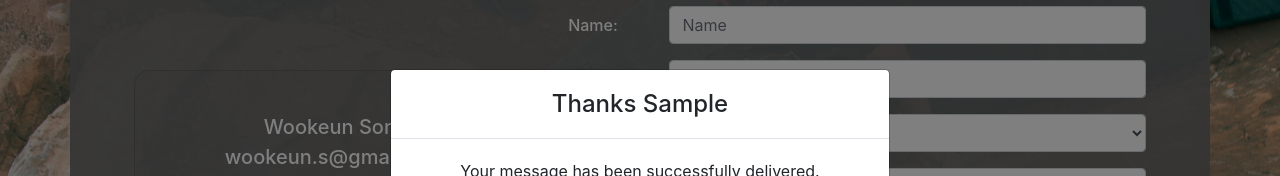
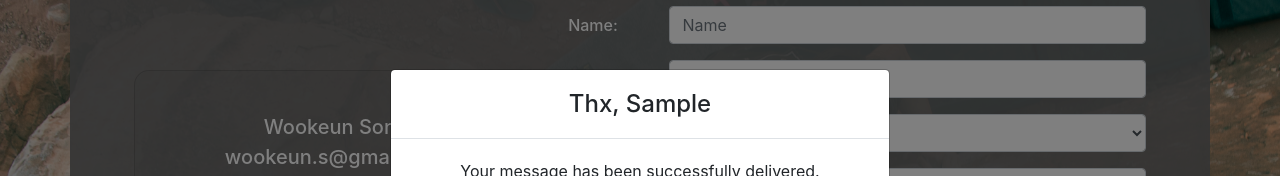
Before and after one commit to Bigg-O/Portfolio_Website, a React (Create React App) app: page /#/Contact in a window 1280 px wide. Both pictures are taken after typing "Sample", "name@example.com", "Sample" into the empty fields and a click on the button "Contact!". Shown: the part 212-388 px from the top of the page. Built offline with nearby package versions, Linux system fonts and the light colour scheme.

Commit message:
netlify submission

```diff
--- a/src/Components/ContactForm.jsx
+++ b/src/Components/ContactForm.jsx
@@ -8,7 +8,7 @@ export class ContactForm extends Component {
   render() {
     const { onSubmission } = this.props;
     return (
-      <Form onSubmit={onSubmission}>
+      <Form onSubmit={onSubmission} name="Contact" data-netlify="true">
         <Form.Group as={Row} controlId="formName">
           <Form.Label column md={2}>
             Name:
--- a/src/Components/ContactModal.jsx
+++ b/src/Components/ContactModal.jsx
@@ -9,7 +9,7 @@ export class ContactModal extends Component {
     return (
       <Modal centered show={modalShow} onHide={onModalHide}>
         <Modal.Header>
-          <Modal.Title>Thanks{" " + userName}</Modal.Title>
+          <Modal.Title>Thx,{" " + userName}</Modal.Title>
         </Modal.Header>
         <Modal.Body>
           Your message has been successfully delivered.
```
